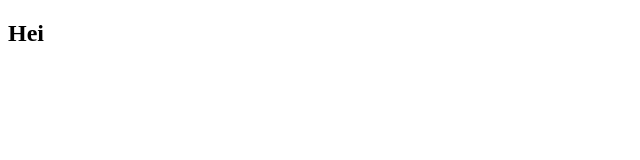
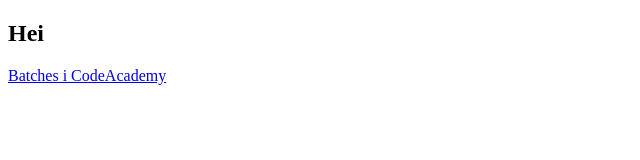
Before and after one commit to GruppeNr10/GruppeNr10.github.io, a plain HTML site: page index.html in a window 1280 px wide. Shown: the whole page, without its empty margins (0-640 px from the left). Drawn offline with Linux system fonts and the light colour scheme.

Commit message:
Update index.html

```diff
--- a/index.html
+++ b/index.html
@@ -5,5 +5,6 @@
 </head>
 <body>
 <h2>Hei</h2>
+<a href="Batches/Batches.html">Batches i CodeAcademy</a>
 </body>
 </html>
```
